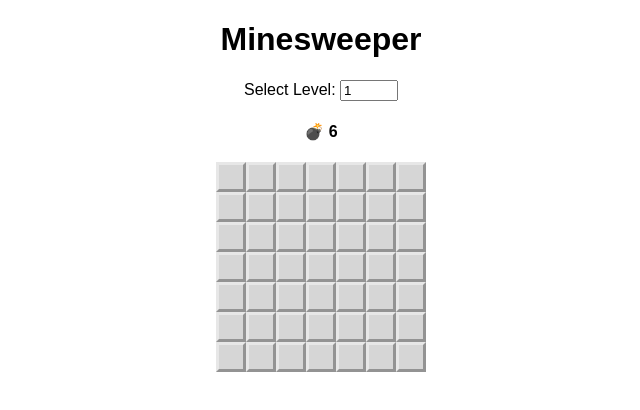
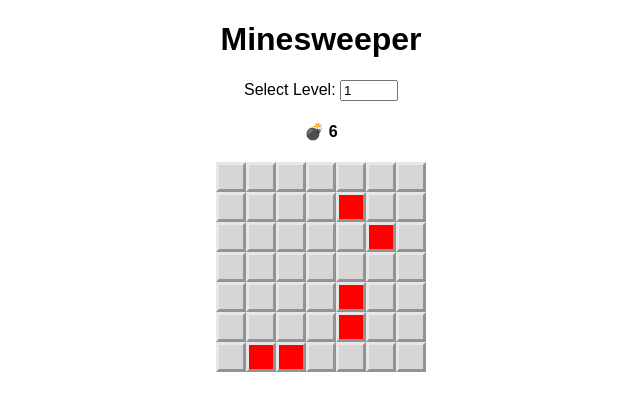
Before and after one commit to dejavu1987/react-minesweeper, a React (Create React App) app: page / in a window 1280 px wide. Shown: the top 410 px of the page, without its empty margins (319-959 px from the left). Built offline with nearby package versions, Linux system fonts and the light colour scheme.

Commit message:
Cell states implementation

```diff
--- a/src/Minesweeper.jsx
+++ b/src/Minesweeper.jsx
@@ -15,6 +15,19 @@
     setCellStates([]);
   }, [level]);
 
+  const handleCellClick = (x, y) =>
+    setCellStates({
+      ...cellStates,
+      [`${x},${y}`]: CELL_OPEN
+    });
+
+  const handleCellContextMenu = (x, y) => {
+    setCellStates({
+      ...cellStates,
+      [`${x},${y}`]: CELL_FLAGGED
+    });
+  };
+
   return (
     <div className="minesweeper">
       <h4>💣 {totalMines}</h4>
@@ -26,22 +39,14 @@
                 className={`col color-${cell} ${
                   !cellStates[`${x},${y}`] ? "not-open" : ""
                 }`}
-                onClick={() =>
-                  setCellStates({
-                    ...cellStates,
-                    [`${x},${y}`]: CELL_OPEN
-                  })
-                }
+                onClick={() => handleCellClick(x, y)}
                 onContextMenu={(e) => {
                   e.preventDefault();
-                  setCellStates({
-                    ...cellStates,
-                    [`${x},${y}`]: CELL_FLAGGED
-                  });
+                  handleCellContextMenu(x, y);
                 }}
               >
                 {cellStates[`${x},${y}`] &&
-                  (cellStates[`${x},${y}`] === CELL_OPEN ? cell : "🔒")}
+                  (cellStates[`${x},${y}`] === CELL_OPEN ? cell : "📍")}
               </div>
             ))}
           </div>
--- a/src/styles.css
+++ b/src/styles.css
@@ -12,6 +12,7 @@
   flex-direction: column;
   margin: 0 auto;
 }
+
 .col {
   font-weight: bold;
   height: 30px;
@@ -42,6 +43,10 @@
   color: brown;
 }
 
+.col.color-💣 {
+  background: red;
+}
+
 .level-select {
   width: 50px;
 }
```
